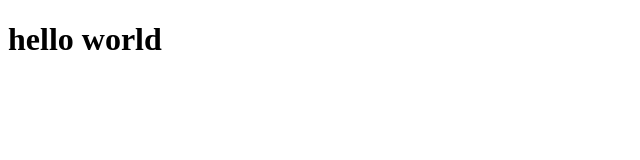
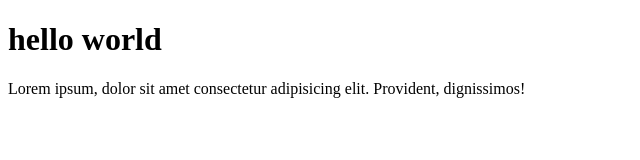
Before and after one commit to rezza66/omeza-git-test, a plain HTML site: page index.html in a window 1280 px wide. Shown: the whole page, without its empty margins (0-640 px from the left). Drawn offline with Linux system fonts and the light colour scheme.

Commit message:
menambah paragraf

```diff
--- a/index.html
+++ b/index.html
@@ -8,5 +8,6 @@
 </head>
 <body>
     <h1>hello world</h1>
+    <p>Lorem ipsum, dolor sit amet consectetur adipisicing elit. Provident, dignissimos!</p>
 </body>
 </html>
```
